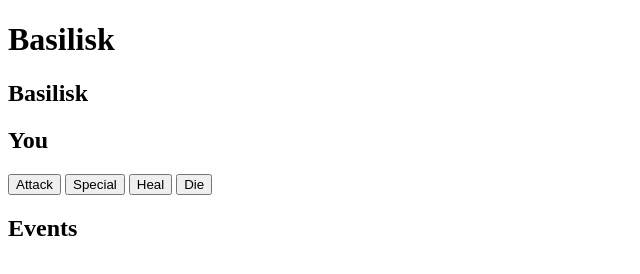
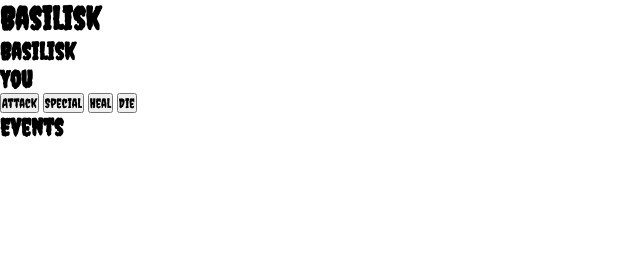
Before and after one commit to Nimira43/Basilisk, a plain HTML site: page index.html in a window 1280 px wide. Shown: the whole page, without its empty margins (0-640 px from the left). Drawn offline with Linux system fonts and the light colour scheme.

Commit message:
CSS resets. Creepster font brought in.

```diff
--- a/index.html
+++ b/index.html
@@ -18,7 +18,7 @@
         <div class="health-bar-value"></div>
       </div>
     </section>
-    <section id="hero" class="container">
+    <section id="player" class="container">
       <h2>You</h2>
       <div class="health-bar">
         <div class="health-bar-value"></div>
--- a/styles.css
+++ b/styles.css
@@ -0,0 +1,8 @@
+@import url('https://fonts.googleapis.com/css2?family=Creepster&display=swap');
+
+* {
+  margin: 0;
+  padding: 0;
+  box-sizing: border-box;
+  font-family: 'Creepster', cursive;
+}
```
